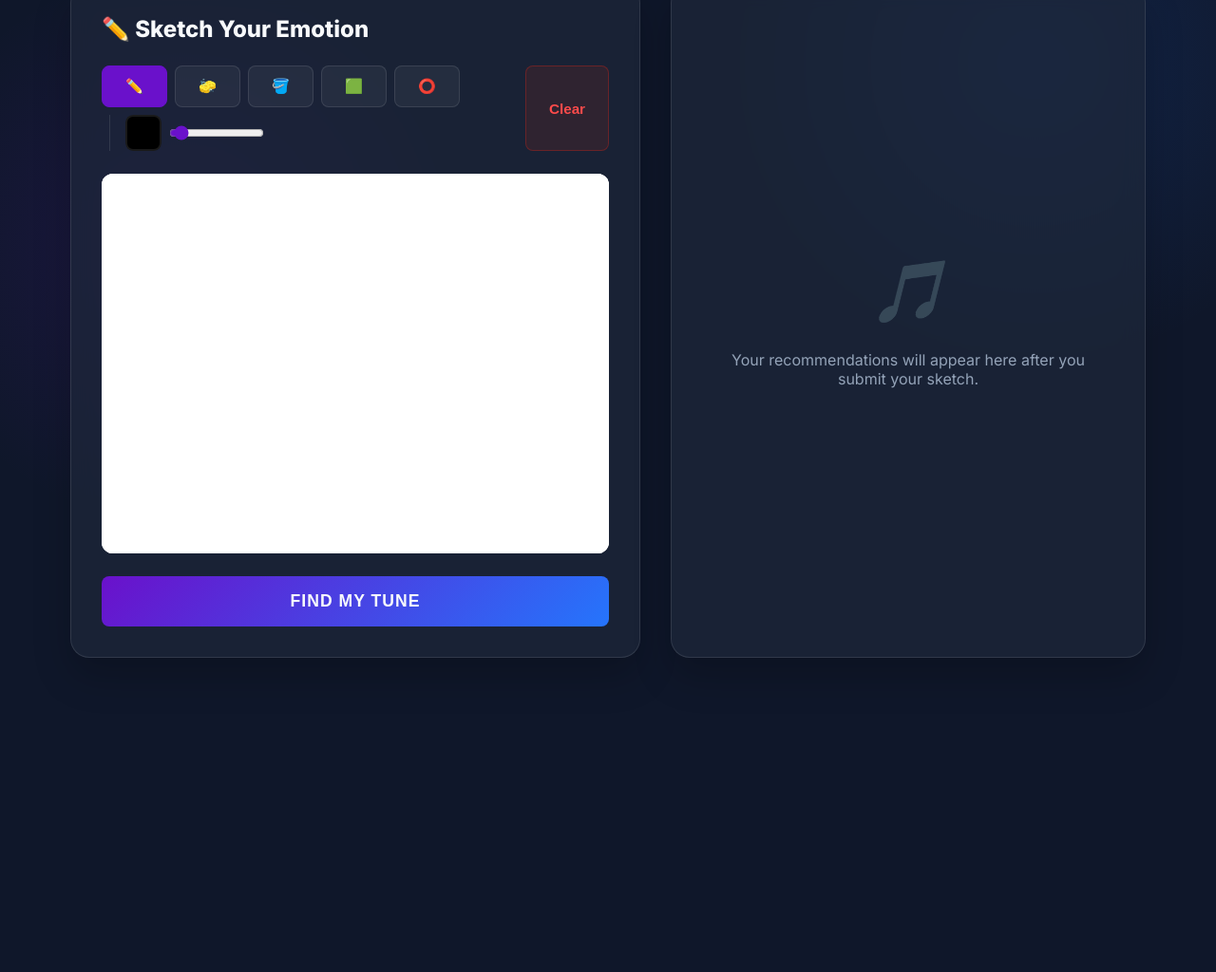
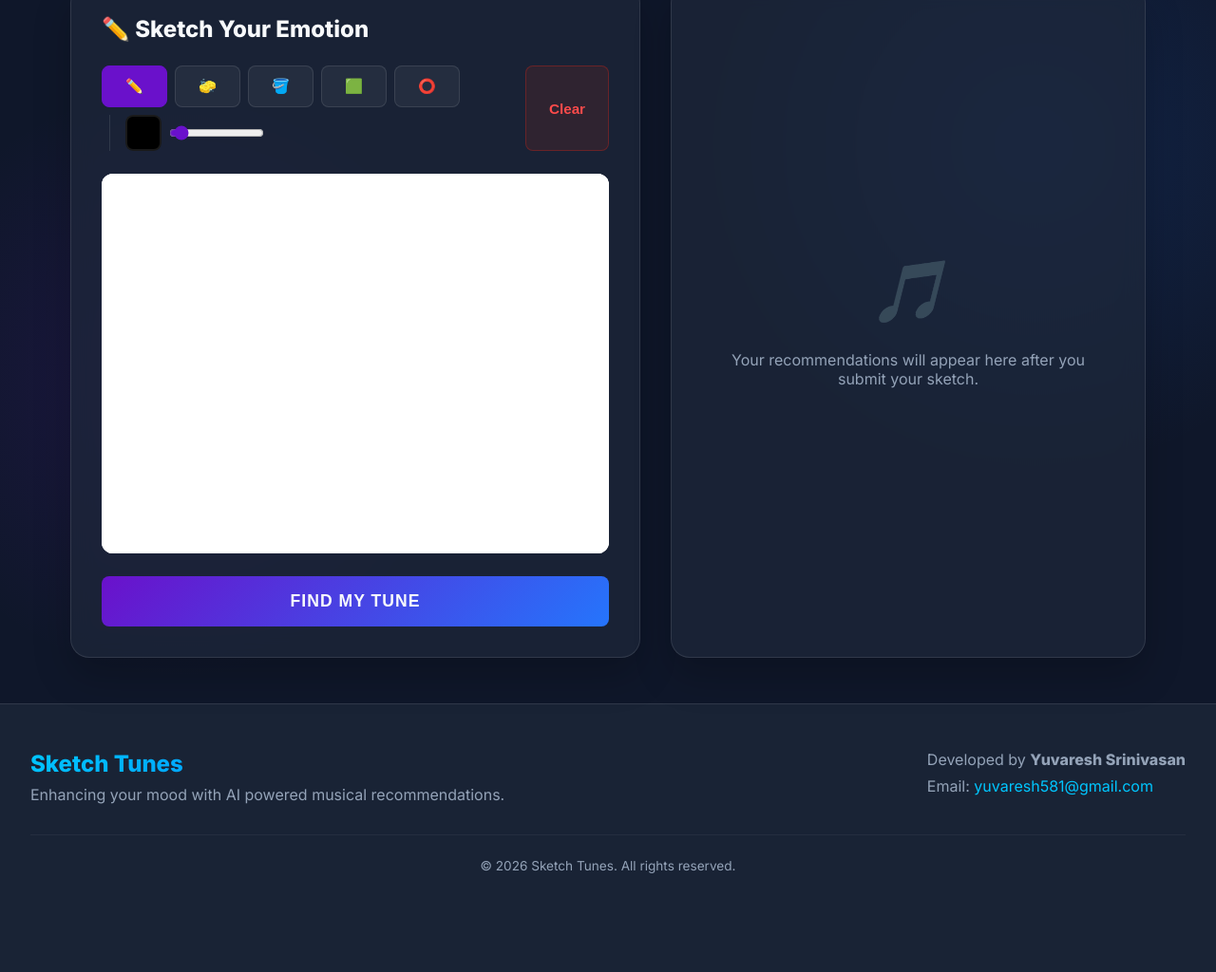
Before and after one commit to Yuvaresh/Web-development, a plain HTML site: page code/SketchTune.html in a window 1280 px wide. Shown: the part 221-1245 px from the top of the page at 95% size. Before the commit the page ends 962 px from the top, so only its background shows below. Drawn offline with Linux system fonts and the light colour scheme; files whose address does not match are found by name.

Commit message:
Added footer

```diff
--- a/code/SketchTune.html
+++ b/code/SketchTune.html
@@ -161,6 +161,22 @@
     </div>
   </div>
 
+  <footer class="main-footer">
+    <div class="container footer-content">
+      <div class="footer-info">
+        <h3>Sketch Tunes</h3>
+        <p>Enhancing your mood with AI powered musical recommendations.</p>
+      </div>
+      <div class="footer-contact">
+        <p>Developed by <strong>Yuvaresh Srinivasan</strong></p>
+        <p>Email: <a href="mailto:yuvaresh581@gmail.com">yuvaresh581@gmail.com</a></p>
+      </div>
+      <div class="footer-copyright">
+        <p>&copy; 2026 Sketch Tunes. All rights reserved.</p>
+      </div>
+    </div>
+  </footer>
+
   <script src="script.js"></script>
 </body>
 </html>
--- a/code/styles.css
+++ b/code/styles.css
@@ -651,3 +651,54 @@ canvas {
     height: 300px;
   }
 }
+
+/* Footer Styles */
+.main-footer {
+  background: var(--surface-dark);
+  border-top: 1px solid var(--glass-border);
+  padding: 3rem 0 1.5rem;
+  margin-top: auto;
+  color: var(--text-muted);
+}
+
+.footer-content {
+  display: flex;
+  flex-wrap: wrap;
+  justify-content: space-between;
+  align-items: flex-start;
+  gap: 2rem;
+  margin-bottom: 2rem;
+}
+
+.footer-info h3 {
+  color: var(--text-light);
+  font-size: 1.5rem;
+  margin-bottom: 0.5rem;
+  background: linear-gradient(135deg, #00c6ff 0%, #0072ff 100%);
+  -webkit-background-clip: text;
+  background-clip: text;
+  -webkit-text-fill-color: transparent;
+}
+
+.footer-contact p {
+  margin-bottom: 0.5rem;
+}
+
+.footer-contact a {
+  color: #00c6ff;
+  text-decoration: none;
+  transition: color 0.2s ease;
+}
+
+.footer-contact a:hover {
+  color: #0072ff;
+  text-decoration: underline;
+}
+
+.footer-copyright {
+  width: 100%;
+  text-align: center;
+  padding-top: 1.5rem;
+  border-top: 1px solid rgba(255, 255, 255, 0.05);
+  font-size: 0.85rem;
+}
```
